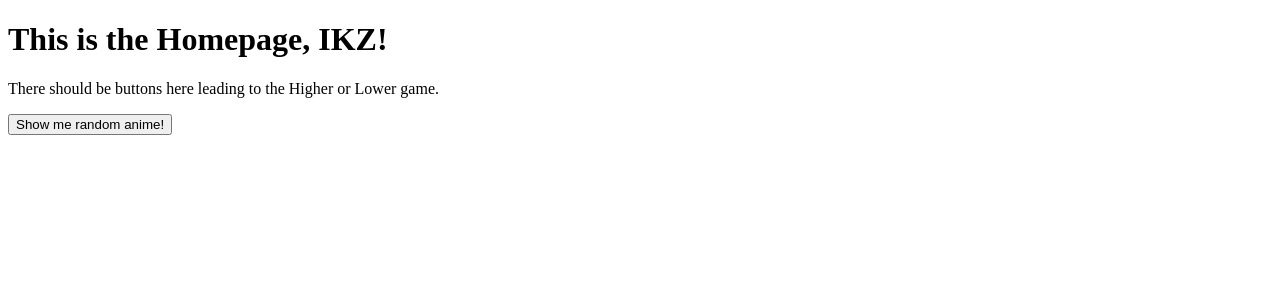
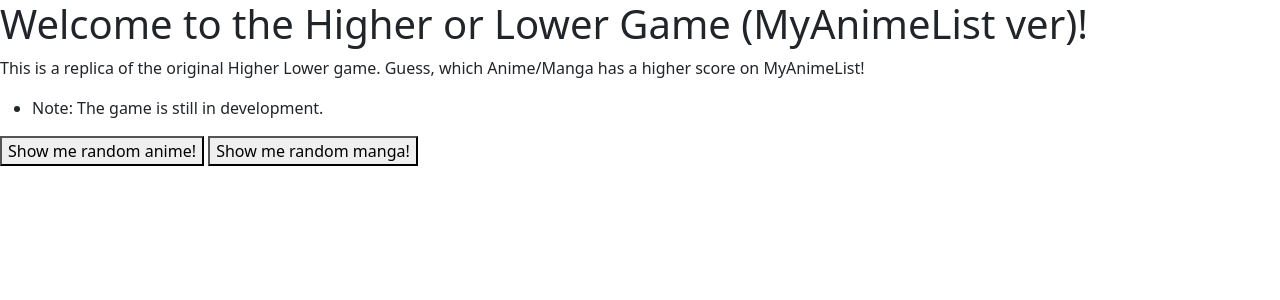
Before and after one commit to Yircas/Higher-Lower, a Django app: page / in a window 1280 px wide. Shown: the top 300 px of the page. Run offline with Django 5.2, Linux system fonts and the light colour scheme; parts of the project's set-up code (start-up, migrations or seed data) failed here and were passed over; some libraries are stand-ins or nearby versions.

Commit message:
base.html

```diff
--- /dev/null
+++ b/main/templates/base.html
@@ -0,0 +1,40 @@
+<!DOCTYPE html>
+<html lang="en">
+<head>
+    <meta charset="UTF-8">
+    <meta name="viewport" content="width=device-width, initial-scale=1.0">
+    <title> Higher or Lower | {% block title %}{% endblock %}</title>
+</head>
+<body>
+
+    <nav>
+        {% block navigation %}
+        {% endblock %}
+    </nav>
+
+    <!-- Backend messages -->
+    <main>
+        {% if messages %}
+            {% for message in messages %}
+                <ul class="messages">
+                    <li>{{ message }}</li>
+                </ul>
+            {% endfor %}
+        {% endif %}
+
+        <!-- Site content -->
+        {% block content %}
+        {% endblock %}
+
+    </main>
+
+    <!-- JQuery stuff -->
+    <script src="https://code.jquery.com/jquery-3.5.1.min.js"></script>
+    <script src="https://code.jquery.com/ui/1.12.1/jquery-ui.min.js"></script>
+
+    <!-- Bootstrap stuff -->
+    <link href="https://cdn.jsdelivr.net/npm/bootstrap@5.3.3/dist/css/bootstrap.min.css" rel="stylesheet" integrity="sha384-QWTKZyjpPEjISv5WaRU9OFeRpok6YctnYmDr5pNlyT2bRjXh0JMhjY6hW+ALEwIH" crossorigin="anonymous">
+    <script src="https://cdn.jsdelivr.net/npm/bootstrap@5.3.3/dist/js/bootstrap.bundle.min.js" integrity="sha384-YvpcrYf0tY3lHB60NNkmXc5s9fDVZLESaAA55NDzOxhy9GkcIdslK1eN7N6jIeHz" crossorigin="anonymous"></script>
+
+</body>
+</html>
--- a/main/templates/home.html
+++ b/main/templates/home.html
@@ -1,13 +1,15 @@
-<!DOCTYPE html>
-<html lang="en">
-<head>
-    <meta charset="UTF-8">
-    <meta name="viewport" content="width=device-width, initial-scale=1.0">
-    <title>Higher or Lower | Home</title>
-</head>
-<body>
-    <h1> This is the Homepage, IKZ! </h1>
-    <p>There should be buttons here leading to the Higher or Lower game.</p>
-    <button onclick = "location.href = '{% url 'random_anime' %}'">Show me random anime!</button>
-</body>
-</html>
+{% extends 'base.html' %}
+
+{% block title %} Home {% endblock %}
+
+{% block content %}
+
+    <h1> Welcome to the Higher or Lower Game (MyAnimeList ver)! </h1>
+    <p>This is a replica of the original Higher Lower game. Guess, which Anime/Manga has a higher score on MyAnimeList!</p>
+    <ul>
+        <li>Note: The game is still in development.</li>
+    </ul>
+    <button onclick = "location.href = '{% url 'display' 'anime' %}'">Show me random anime!</button>
+    <button onclick = "location.href = '{% url 'display' 'manga' %}'">Show me random manga!</button>
+
+{% endblock %}
--- a/main/urls.py
+++ b/main/urls.py
@@ -4,5 +4,5 @@
 
 urlpatterns = [
     path("", views.home, name='home'),
-    path("random_anime", views.random_anime, name='random_anime'),
+    path("display/<str:category>", views.display, name='display'),
 ]
--- a/main/views.py
+++ b/main/views.py
@@ -1,5 +1,6 @@
 from django.shortcuts import render
 from data.utils import get_anime_node, get_manga_node
+from django.contrib import messages
 
 # Create your views here.
 
@@ -12,3 +13,18 @@
     """
     anime_data = get_anime_node()
     return render(request, 'random_anime.html', anime_data)
+
+def display(request, category):
+    """
+    Displays a random entry from a data category. This is mainly for testing purposes.
+    """
+    if category == "anime":
+        data = get_anime_node()
+        data["category"] = "anime"
+    elif category == "manga":
+        data = get_manga_node()
+        data["category"] = "manga"
+    else:
+        messages.info(request, f'{category} is not a valid category!')
+        return render(request, 'home.html', {})
+    return render(request, 'display.html', data)
```
Also changed, not shown: main/templates/display.html (added, +20 -0 lines), main/templates/random_anime.html (deleted, +0 -22 lines).
